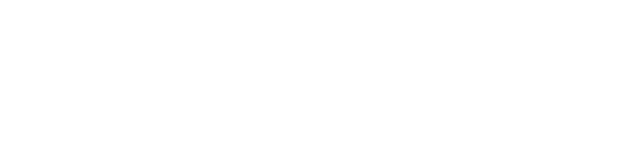
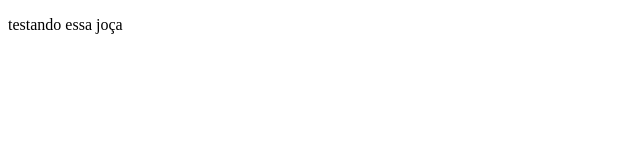
Before and after one commit to Guilpc/Guilpc.github.io, a plain HTML site: page index.html in a window 1280 px wide. Shown: the whole page, without its empty margins (0-640 px from the left). Drawn offline with Linux system fonts and the light colour scheme.

Commit message:
Update index.html

```diff
--- a/index.html
+++ b/index.html
@@ -4,6 +4,7 @@
     <meta charset="UTF-8">
     <meta name="viewport" content="width=device-width, initial-scale=1.0">
     <title>Document</title>
+    <p>testando essa joça</p>
 </head>
 <body>
 
```
